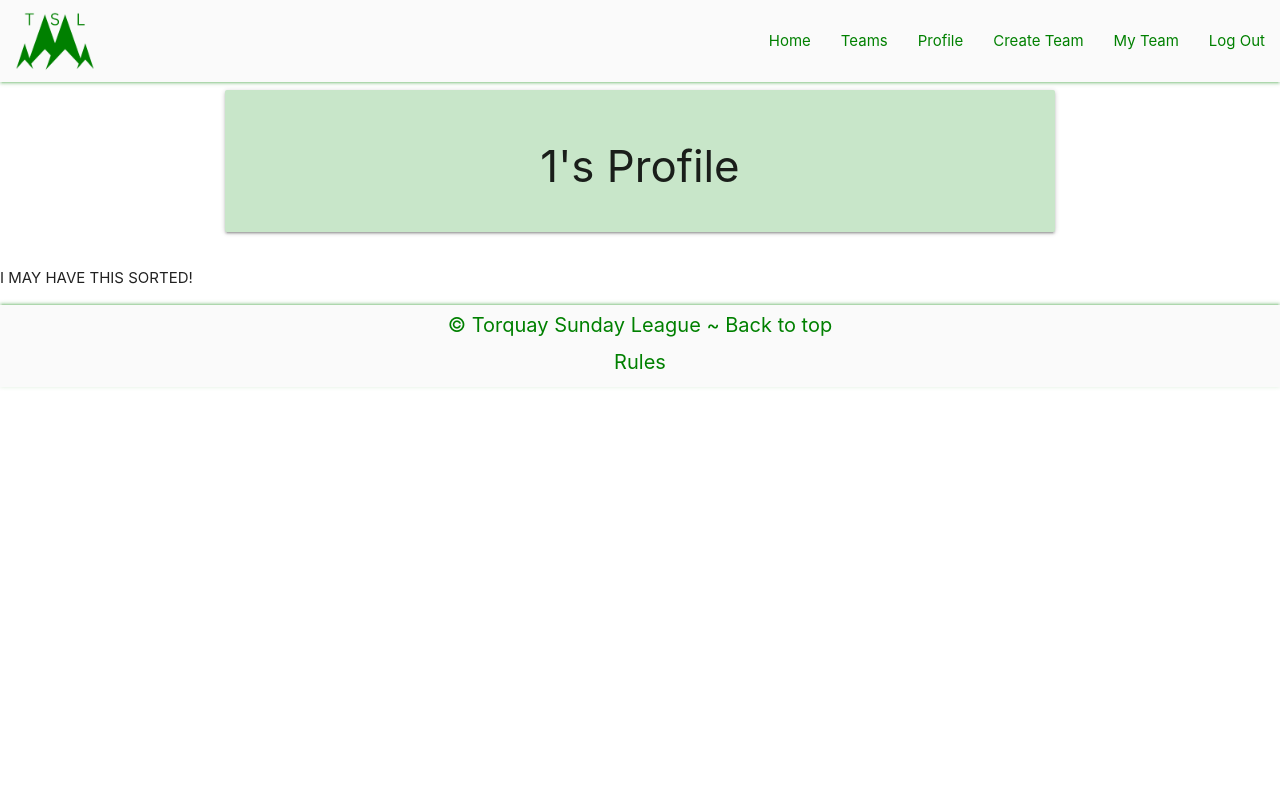
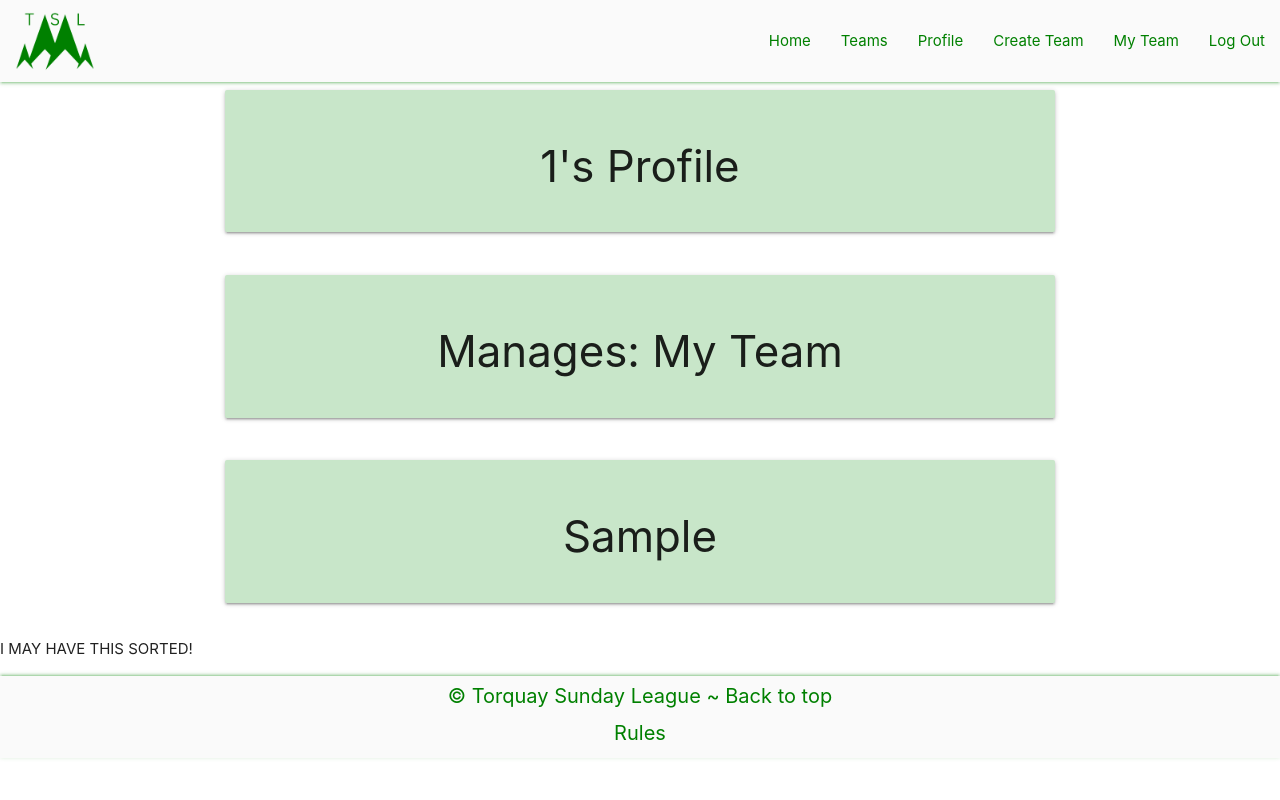
Before and after one commit to ryanmcnally93/torquay-sunday-league, a Flask app: a page that uses torquay_sunday_league/templates/user_profile.html in a window 1280 px wide. Run offline with Flask 3, Linux system fonts and the light colour scheme; the visitor is signed in with stand-in values (Sample User, id 1); tables that the repository leaves empty hold one stand-in row (values such as "Sample post").

Commit message:
User month joined is visible on profile

```diff
--- a/torquay_sunday_league/routes.py
+++ b/torquay_sunday_league/routes.py
@@ -95,11 +95,13 @@ def log_in():
 
 @app.route("/profile/<username>", methods=["GET", "POST"])
 def profile(username):
+    user_object = User.query.filter_by(username=username).first()
     username = session["user"]
+    month_joined = user_object.month_joined
 
     # Checking for session cookie
     if session["user"]:
-        return render_template("user_profile.html", username=username)
+        return render_template("user_profile.html", username=username, month_joined=month_joined)
 
     # If no session cookie, we return to log_in page
     return redirect(url_for("log_in"))
--- a/torquay_sunday_league/templates/index.html
+++ b/torquay_sunday_league/templates/index.html
@@ -2,6 +2,7 @@
 {% block content %}
 
 <h1 class="main-heading">Torquay Sunday League</h1>
+<!-- IF USER HAS A TEAM GET RID OF MESSAGE AND PROVIDE LINK TO IT -->
 <h2 class="sub-heading">One more spot available for this season!</h2>
 {% if session.user %}
 <div class="row">
@@ -36,6 +37,7 @@
         <tbody>
             <tr>
                 <td>1</td>
+                <!-- IF USER IS LOGGED IN AND HAS TEAM, DISPLAY THEIR NAME? -->
                 <td>YOUR TEAM</td>
                 <td>0</td>
                 <td>0</td>
--- a/torquay_sunday_league/templates/user_profile.html
+++ b/torquay_sunday_league/templates/user_profile.html
@@ -11,6 +11,26 @@
     </div>
 </div>
 
+<div class="row">
+    <div class="col s12 m8 offset-m2">
+        <div class="card-panel green lighten-4">
+            <h3 class="center-align green lighten-4">
+                Manages: My Team
+            </h3>
+        </div>
+    </div>
+</div>
+
+<div class="row">
+    <div class="col s12 m8 offset-m2">
+        <div class="card-panel green lighten-4">
+            <h3 class="center-align green lighten-4">
+                {{ month_joined }}
+            </h3>
+        </div>
+    </div>
+</div>
+
 <!-- Club name or lack of -->
 <!-- Month of enrollment --> <P>I MAY HAVE THIS SORTED!</P>
 <!-- Email Address -->
```
